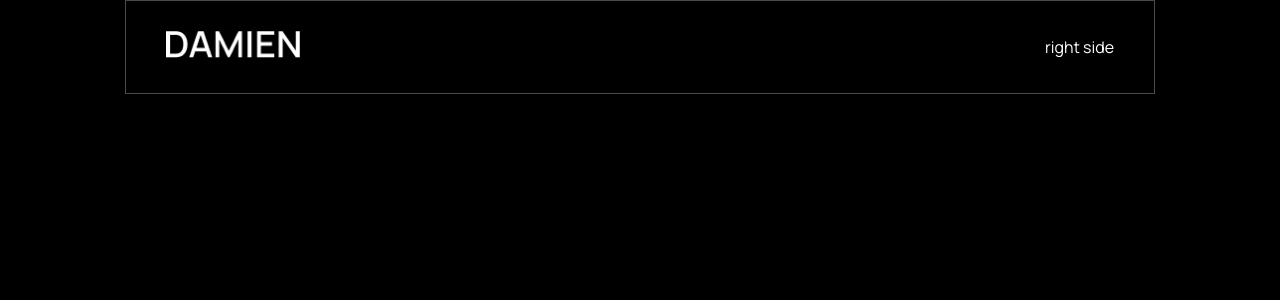
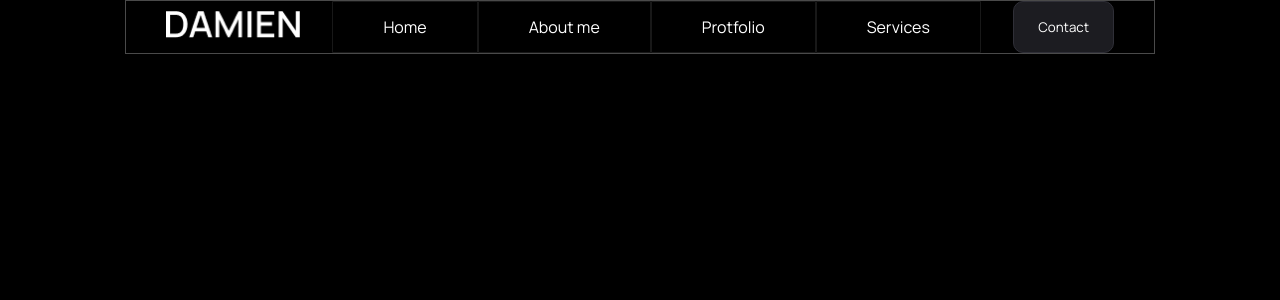
Before and after one commit to JuwelShaikh/figma-desgin, a React (Create React App) app: page / in a window 1280 px wide. Shown: the top 300 px of the page. Built offline with nearby package versions, Linux system fonts and the light colour scheme.

Commit message:
Navbar done

```diff
--- a/src/Components/HomePage/NavBar/Navbar.css
+++ b/src/Components/HomePage/NavBar/Navbar.css
@@ -4,7 +4,7 @@
     justify-content: space-between;
     align-items: center;
     align-self: stretch;
-    padding: 1.875rem 2.5rem;
+    padding: 0 2.5rem;
     margin: 0 7.81rem;
     border: 1px solid rgba(128, 128, 128, 0.581);
 }
@@ -13,3 +13,32 @@
     width: 8.38125rem;
     height: 1.6875rem;
 }
+
+.n-list {
+    display: flex;
+    justify-content: center;
+    /* gap: 1rem; */
+    list-style: none;
+    cursor: pointer;
+}
+
+.n-list>li {
+    border: 1px solid rgba(128, 128, 128, 0.186);
+    border-radius: 1px;
+    padding: .875rem 3.125rem;
+}
+
+.n-list>li:hover {
+    background: rgba(128, 128, 128, 0.39);
+}
+
+.n-left>button {
+    border-radius: 0.625rem;
+    border: 1px solid #2F2F37;
+    background: var(--Dark-12, #1C1C21);
+    padding: 1rem 1.5rem;
+    cursor: pointer;
+}
+.n-left>button:hover{
+    background: var(--Dark-12, #313134);
+}
--- a/src/Components/HomePage/NavBar/Navbar.jsx
+++ b/src/Components/HomePage/NavBar/Navbar.jsx
@@ -9,10 +9,17 @@ const Navbar = () => {
                 <img src={logo} alt="" />
             </div>
             <div className="n-mid">
-                <div className="n-list"></div>
+                <div>
+                    <ul className="n-list">
+                        <li>Home</li>
+                        <li>About me</li>
+                        <li>Protfolio</li>
+                        <li>Services</li>
+                    </ul>
+                </div>
             </div>
             <div className="n-left">
-                <p>right side</p>
+                <button>Contact</button>
             </div>
         </div>
     );
```
